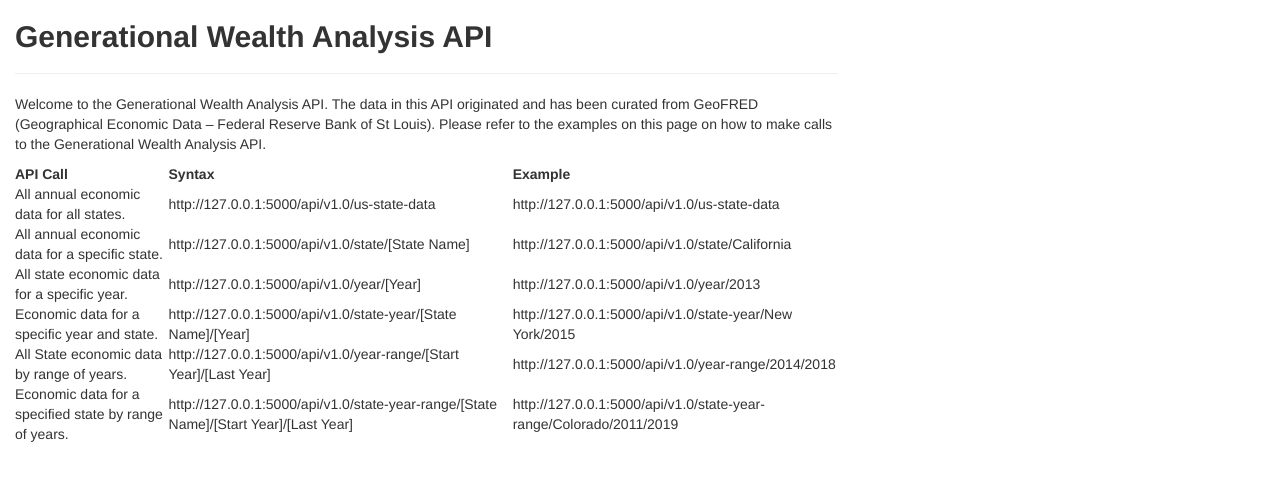
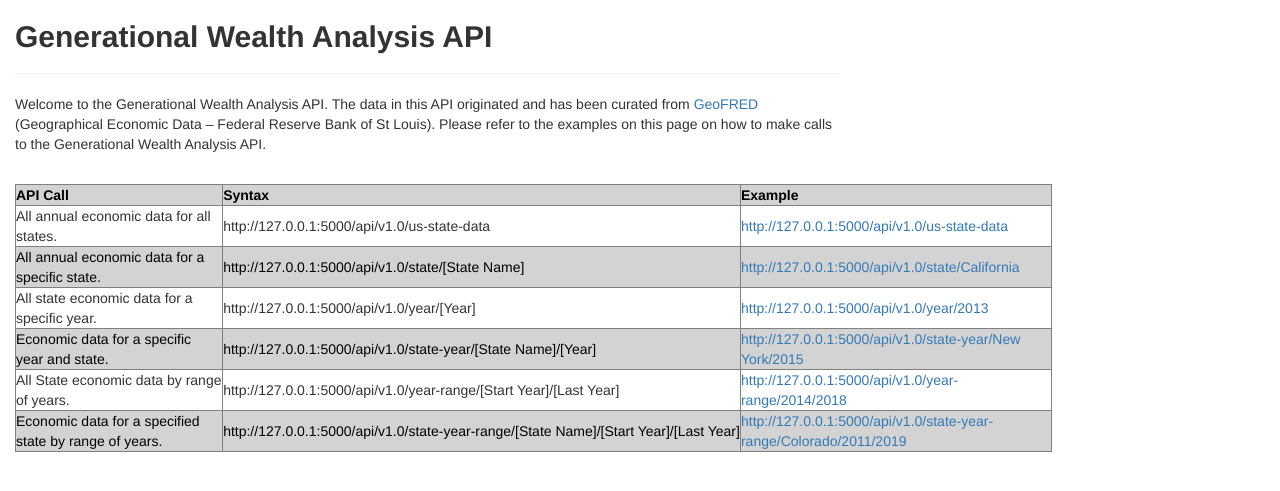
Before and after one commit to MrBadinger/Generational_Wealth_Analysis, a Flask app: page / in a window 1280 px wide. Shown: the top 491 px of the page. Run offline with Flask 2, Linux system fonts and the light colour scheme; parts of the project's set-up code (start-up, migrations or seed data) failed here and were passed over; some libraries are stand-ins or nearby versions.

Commit message:
html api

```diff
--- a/templates/flaskapp.html
+++ b/templates/flaskapp.html
@@ -6,64 +6,72 @@
     <meta name="viewport" content="width=device-width, initial-scale=1.0">
     <meta http-equiv="X-UA-Compatible" content="ie=edge">
     <link rel="stylesheet" href="https://maxcdn.bootstrapcdn.com/bootstrap/3.3.7/css/bootstrap.min.css">
-    <style>
+    <style >
         body {
-            background-color:  "#696969" ;
-        }
+            background-color:white;
+            }
+        .table-striped > tbody > tr:nth-child(2n+1) > td, .table-striped > tbody > tr:nth-child(2n+1) > th {
+            background-color: lightgrey;
+            color: black
+            }
+
     </style>
-</head>
+    </head>
 <body>
-    <div class="container-fluid">
+     <div class="container-fluid">
         <div class="container"></div>
             <div class="row">
                 <div class="col-lg-8 col-md-8 col-sm-12">
                     <h2><strong>Generational Wealth Analysis API</strong></h2><hr>
-                    <p>Welcome to the Generational Wealth Analysis API. The data in this API originated and has been curated from GeoFRED (Geographical Economic Data – Federal Reserve Bank of St Louis).
-                        Please refer to the examples on this page on how to make calls to the Generational Wealth Analysis API.</p>
+                    <p>Welcome to the Generational Wealth Analysis API. The data in this API originated and has been curated from <a href="https://geofred.stlouisfed.org/">GeoFRED</a> (Geographical Economic Data – Federal Reserve Bank of St Louis).
+                        Please refer to the examples on this page on how to make calls to the Generational Wealth Analysis API.</p></br>
                 </div>
             </div>
             <div class="row">
-                <div class="col-lg-8 col-md-8 col-sm-12">
-                    <table>
+                <div class="col-md-10">
+                    <table border="1" class="table-striped table-sm table-responsive-sm" style="width: 100%">
                         <tr>
-                          <th>API Call</th>
-                          <th>Syntax</th>
-                          <th>Example</th>
+                          <th width=200px>API Call</th>
+                          <th width=500px>Syntax</th>
+                          <th width=300px>Example</th>
                         </tr>
                         <tr>
                           <td>All annual economic data for all states.</td>
                           <td>http://127.0.0.1:5000/api/v1.0/us-state-data</td>
-                          <td>http://127.0.0.1:5000/api/v1.0/us-state-data</td>
+                          <td ><a href="http://127.0.0.1:5000/api/v1.0/us-state-data">http://127.0.0.1:5000/api/v1.0/us-state-data</a></td>
                         </tr>
                         <tr>
                             <td>All annual economic data for a specific state.</td>
                             <td>http://127.0.0.1:5000/api/v1.0/state/[State Name]</td>
-                            <td>http://127.0.0.1:5000/api/v1.0/state/California</td>
+                            <td><a href="http://127.0.0.1:5000/api/v1.0/state/California">http://127.0.0.1:5000/api/v1.0/state/California</a></td>
                         </tr>
                         <tr>
                             <td>All state economic data for a specific year.</td>
                             <td>http://127.0.0.1:5000/api/v1.0/year/[Year]</td>
-                            <td>http://127.0.0.1:5000/api/v1.0/year/2013</td>
+                            <td ><a href="http://127.0.0.1:5000/api/v1.0/year/2013">http://127.0.0.1:5000/api/v1.0/year/2013</a></td>
                         </tr>
                         <tr>
                             <td>Economic data for a specific year and state.</td>
                             <td>http://127.0.0.1:5000/api/v1.0/state-year/[State Name]/[Year]</td>
-                            <td>http://127.0.0.1:5000/api/v1.0/state-year/New York/2015</td>
+                            <td ><a href="http://127.0.0.1:5000/api/v1.0/state-year/New York/2015">http://127.0.0.1:5000/api/v1.0/state-year/New York/2015</a></td>
                         </tr>
                         <tr>
                             <td>All State economic data by range of years.</td>
                             <td>http://127.0.0.1:5000/api/v1.0/year-range/[Start Year]/[Last Year]</td>
-                            <td>http://127.0.0.1:5000/api/v1.0/year-range/2014/2018</td>
+                            <td ><a href="http://127.0.0.1:5000/api/v1.0/year-range/2014/2018">http://127.0.0.1:5000/api/v1.0/year-range/2014/2018</a></td>
                         </tr>
                         <tr>
                             <td>Economic data for a specified state by range of years.</td>
                             <td>http://127.0.0.1:5000/api/v1.0/state-year-range/[State Name]/[Start Year]/[Last Year]</td>
-                            <td>http://127.0.0.1:5000/api/v1.0/state-year-range/Colorado/2011/2019</td>
+                            <td ><a href="http://127.0.0.1:5000/api/v1.0/state-year-range/Colorado/2011/2019">http://127.0.0.1:5000/api/v1.0/state-year-range/Colorado/2011/2019</a></td>
                         </tr>
                       </table>
                 </div>
             </div>
 
     </div>
+    <script src="https://code.jquery.com/jquery-3.3.1.slim.min.js" integrity="sha384-q8i/X+965DzO0rT7abK41JStQIAqVgRVzpbzo5smXKp4YfRvH+8abtTE1Pi6jizo" crossorigin="anonymous"></script>
+    <script src="https://cdnjs.cloudflare.com/ajax/libs/popper.js/1.14.7/umd/popper.min.js" integrity="sha384-UO2eT0CpHqdSJQ6hJty5KVphtPhzWj9WO1clHTMGa3JDZwrnQq4sF86dIHNDz0W1" crossorigin="anonymous"></script>
+    <script src="https://stackpath.bootstrapcdn.com/bootstrap/4.3.1/js/bootstrap.min.js" integrity="sha384-JjSmVgyd0p3pXB1rRibZUAYoIIy6OrQ6VrjIEaFf/nJGzIxFDsf4x0xIM+B07jRM" crossorigin="anonymous"></script>
 </body>
 </html>
```
